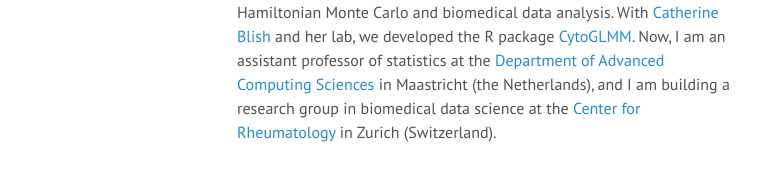
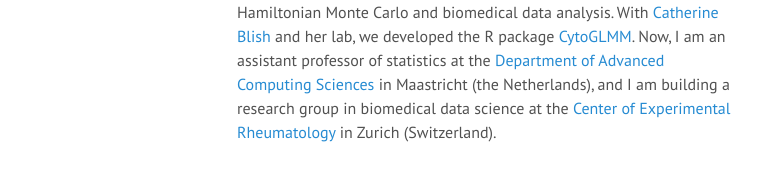
Before and after one commit to ChristofSeiler/ChristofSeiler.github.io, a Jekyll site: the page built from index.html, in a window 1280 px wide. Shown: the part 674-855 px from the top of the page, without its empty margins (3-771 px from the left). Built offline with Jekyll 4.4.1, drawn with Linux system fonts in a browser that asks for light colours; the list of posts is cut into pages by our own code.

Commit message:
fixed center name

```diff
--- a/index.html
+++ b/index.html
@@ -20,5 +20,5 @@
 </p>
 
 <p class="narrow">
-<b>Bio</b>: I earned my PhD in Bern (Switzerland) and Sophia Antipolis (France). With my advisors, <a href="https://www.mauricioreyes.me/">Mauricio Reyes</a> and <a href="https://www-sop.inria.fr/members/Xavier.Pennec/">Xavier Pennec</a>, we worked on statistical models for medical images. For my postdoc, I moved to the Department of Statistics at Stanford University (United States). With my advisor, <a href="https://susan.su.domains">Susan Holmes</a>, we worked on a theoretical analysis of Hamiltonian Monte Carlo and biomedical data analysis. With <a href="https://med.stanford.edu/blishlab.html">Catherine Blish</a> and her lab, we developed the R package <a href="https://doi.org/doi:10.18129/B9.bioc.CytoGLMM">CytoGLMM</a>. Now, I am an assistant professor of statistics at the <a href="https://www.maastrichtuniversity.nl/dacs">Department of Advanced Computing Sciences</a> in Maastricht (the Netherlands), and I am building a research group in biomedical data science at the <a href="https://www.usz.ch/en/clinic/rheumatology/research/">Center for Rheumatology</a> in Zurich (Switzerland).
+<b>Bio</b>: I earned my PhD in Bern (Switzerland) and Sophia Antipolis (France). With my advisors, <a href="https://www.mauricioreyes.me/">Mauricio Reyes</a> and <a href="https://www-sop.inria.fr/members/Xavier.Pennec/">Xavier Pennec</a>, we worked on statistical models for medical images. For my postdoc, I moved to the Department of Statistics at Stanford University (United States). With my advisor, <a href="https://susan.su.domains">Susan Holmes</a>, we worked on a theoretical analysis of Hamiltonian Monte Carlo and biomedical data analysis. With <a href="https://med.stanford.edu/blishlab.html">Catherine Blish</a> and her lab, we developed the R package <a href="https://doi.org/doi:10.18129/B9.bioc.CytoGLMM">CytoGLMM</a>. Now, I am an assistant professor of statistics at the <a href="https://www.maastrichtuniversity.nl/dacs">Department of Advanced Computing Sciences</a> in Maastricht (the Netherlands), and I am building a research group in biomedical data science at the <a href="https://www.usz.ch/en/clinic/rheumatology/research/">Center of Experimental Rheumatology</a> in Zurich (Switzerland).
 </p>
```
